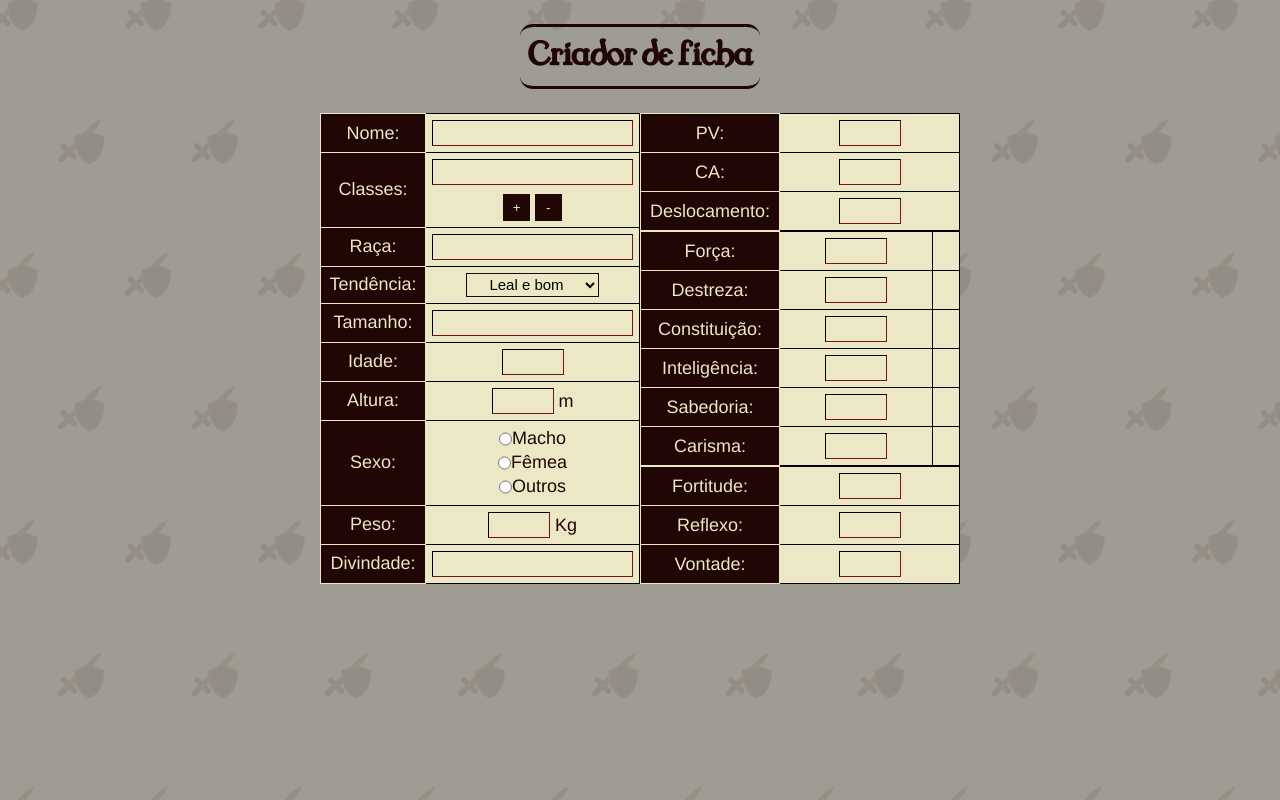
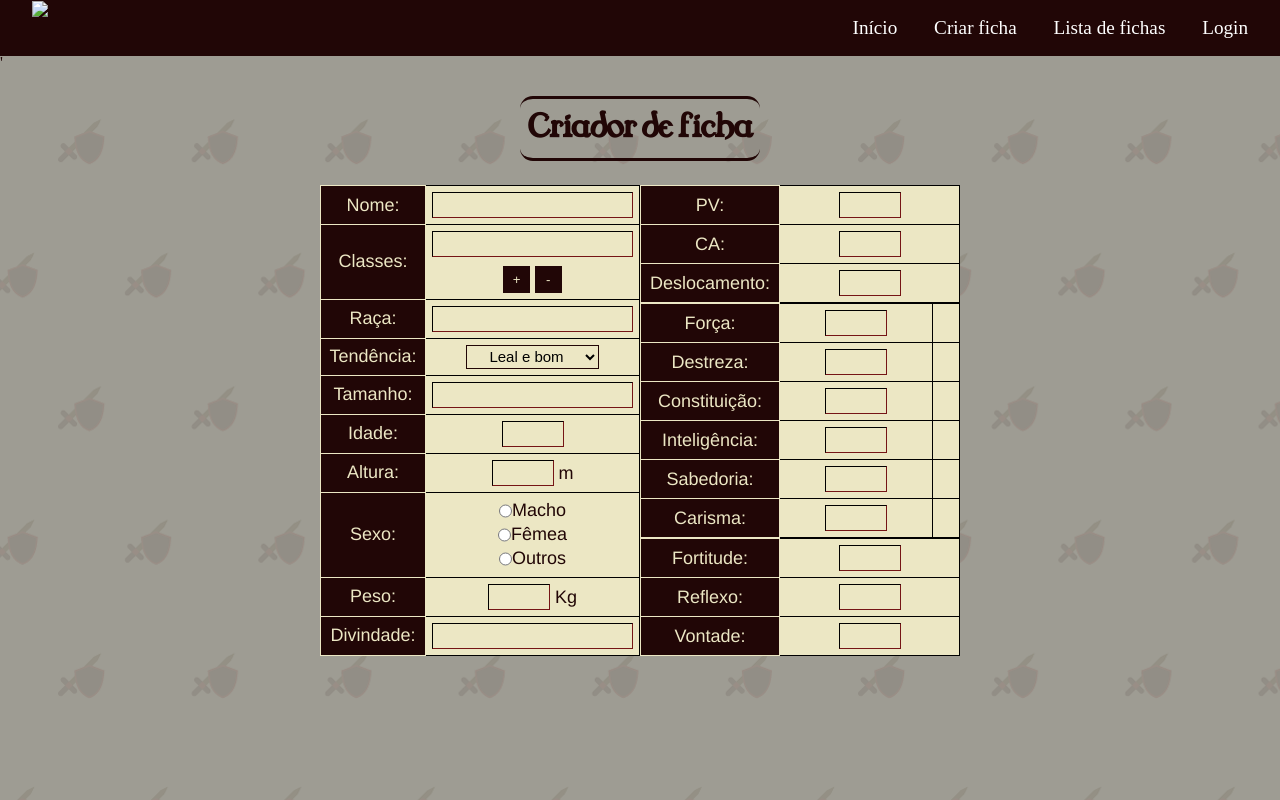
Before and after one commit to samukaell/Rpg-Calc, a PHP site: page /pages/criador.php in a window 1280 px wide. Run offline with PHP 8.4, Linux system fonts and the light colour scheme.

Commit message:
navbar adicionada

```diff
--- /dev/null
+++ b/components/head.php
@@ -0,0 +1,7 @@
+<meta charset="utf-8">
+	<meta name="viewport" content="width=device-width, initial-scale=1.0">
+	<link rel="stylesheet" type="text/css" href="/rpg-calc/css/basic.css">
+	<link rel="stylesheet" type="text/css" href="/rpg-calc/css/navbar.css">
+	<link rel="icon" href="/rpg-calc/img/favicon.png">
+	<script type="text/javascript" src="/rpg-calc/js/criador.js"></script>
+	<title>RPG calc</title>
--- /dev/null
+++ b/components/navbar.php
@@ -0,0 +1,9 @@
+<nav>
+	<div id="logo"><img src="#"></div>
+	<ul>
+		<li><a href="/rpg-calc">Início</a></li>
+		<li><a href="/rpg-calc/pages/criador.php">Criar ficha</a></li>
+		<li><a href="#">Lista de fichas</a></li>
+		<li><a href="#">Login</a></li>
+	</ul>
+</nav>
--- a/css/basic.css
+++ b/css/basic.css
@@ -14,3 +14,8 @@ body{
 	background-image: url("../img/bg.png");
 	background-attachment: fixed;
 }
+
+div#principal{
+	position: relative;
+	top: 100px;
+}
--- /dev/null
+++ b/css/navbar.css
@@ -0,0 +1,40 @@
+nav{
+	height: 3.5rem;
+	background-color: #210606;
+	position: fixed;
+	top: 0;
+	left: 0;
+	right: 0;
+	font-size: 1.2rem;
+	user-select: none;
+}
+
+nav ul{
+	position: absolute;
+	right: 1rem;
+	margin: 0;
+	display: inline;
+}
+
+nav ul li{
+	display: inline;
+	line-height: 3.5rem;
+	padding: 1.15rem 0.5rem;
+}
+
+nav ul li:hover{
+	background-color: #ece7c4;
+}
+
+nav ul li a{
+	text-decoration: none;
+	color: white;
+	padding: 1.15rem 0.5rem;
+}
+
+#logo{
+	display: inline;
+	height: 3.5rem;
+	margin: 0 1rem;
+	padding: 0 1rem;
+}
--- a/pages/criador.php
+++ b/pages/criador.php
@@ -2,18 +2,23 @@
 <html lang="pt-br">
 
 <head>
-	<meta charset="utf-8">
-	<meta name="viewport" content="width=device-width, initial-scale=1.0">
-	<link rel="stylesheet" type="text/css" href="../css/basic.css">
 	<link rel="stylesheet" type="text/css" href="../css/criador.css">
-	<link rel="icon" href="../img/favicon.png">
-	<script type="text/javascript" src="../js/criador.js"></script>
-	<title>RPG calc</title>
+	<?php include "../components/head.php" ?>
 </head>
 
 <body>
 
-	<header><h1 id="titulo">Criador de ficha</h1></header>
+	<?php include "../components/navbar.php" ?>
+
+	<br><br><br>
+
+	<main>
+
+		<div id="content">
+
+		'<header><h1 id="titulo">Criador de ficha</h1></header>
+
+				<article>
 
 					<form id="dados" method="post">
 
@@ -200,13 +205,16 @@
 
 								</table>
 
-			<!--INÍCIO DAS TABELAS DA COLUNA 2-->
+							<!--FIM DAS TABELAS DA COLUNA 2-->
 
 							</div>
 
 						</div>
 
 					</form>
+				</article>
+			</div>
+	</main>
 
 </body>
 </html>
```
Also changed, not shown: index.php (+3 -9 lines), css/index.css (added). Lines whose indentation alone changed are shown as unchanged.
